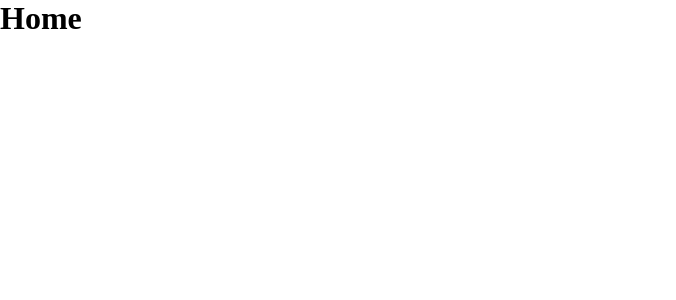
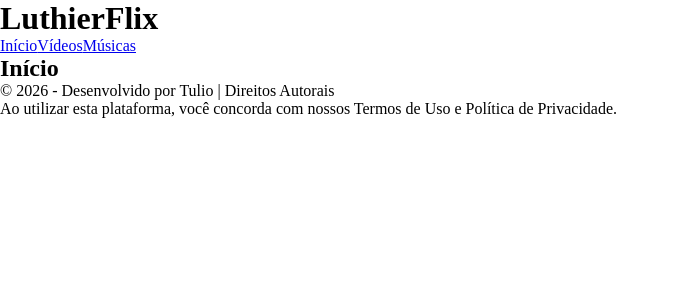
Before and after one commit to TulioRogerio/LuthierFlix, a Next.js app: page / in a window 1280 px wide. Shown: the top 300 px of the page, without its empty margins (0-676 px from the left). Built offline with nearby package versions, Linux system fonts and the light colour scheme.

Commit message:
feat: initialize root layout and home page structure for LuthierFlix application

```diff
--- a/src/app/layout.js
+++ b/src/app/layout.js
@@ -8,7 +8,25 @@ export const metadata = {
 export default function RootLayout({ children }) {
   return (
     <html lang="pt-br">
-      <body>{children}</body>
+      <body>
+        <header>
+          <h1>LuthierFlix</h1>
+          <nav>
+            <a href="/">Início</a>
+            <a href="/videos">Vídeos</a>
+            <a href="/musics">Músicas</a>
+          </nav>
+        </header>
+
+        <main>
+          {children}
+        </main>
+
+        <footer>
+          <p>&copy; 2026 - Desenvolvido por Tulio | Direitos Autorais</p>
+          <p>Ao utilizar esta plataforma, você concorda com nossos Termos de Uso e Política de Privacidade.</p>
+        </footer>
+      </body>
     </html>
   );
 }
--- a/src/app/page.js
+++ b/src/app/page.js
@@ -1,7 +1,7 @@
 export default function Home() {
   return (
     <div>
-      <h1>Home</h1>
+      <h2>Início</h2>
     </div>
   );
 }
```
